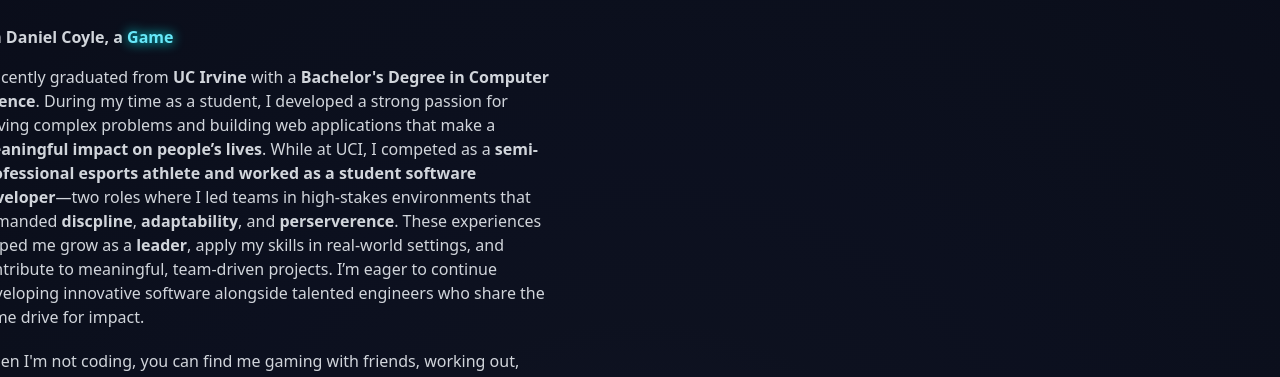
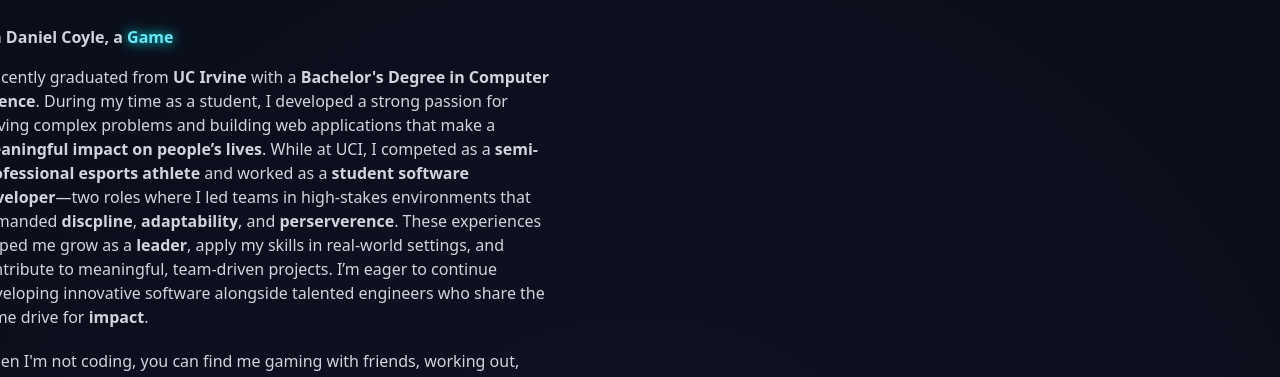
Before and after one commit to XiaoDanny/XiaoDannyPortfolio, a Next.js app: page / in a window 1280 px wide. Shown: the part 823-1200 px from the top of the page. Built offline with nearby package versions, Linux system fonts and the light colour scheme.

Commit message:
bold text changes

```diff
--- a/src/app/page.tsx
+++ b/src/app/page.tsx
@@ -292,9 +292,9 @@ export default function Home() {
                   </span>
                   . While at UCI, I competed as a{" "}
                   <span className="font-bold">
-                    semi-professional esports athlete and worked as a{" "}
+                    semi-professional esports athlete
                   </span>
-
+                  {" "}and worked as a{" "}
                   <span className="font-bold">
                     student software developer
                   </span>
@@ -319,7 +319,10 @@ export default function Home() {
                   , apply my skills in real-world settings, and contribute to
                   meaningful, team-driven projects. I’m eager to continue
                   developing innovative software alongside talented engineers
-                  who share the same drive for impact.
+                  who share the same drive for {" "}<span className="font-bold">
+                  impact
+                  </span>
+                  .
                 </p>
                 <p className="mt-5 text-gray-300 max-w-xl">
                   When I&#39;m not coding, you can find me gaming with friends,
```
